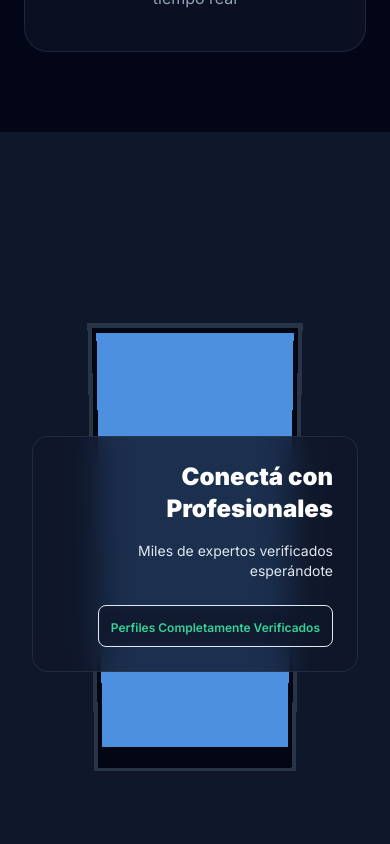
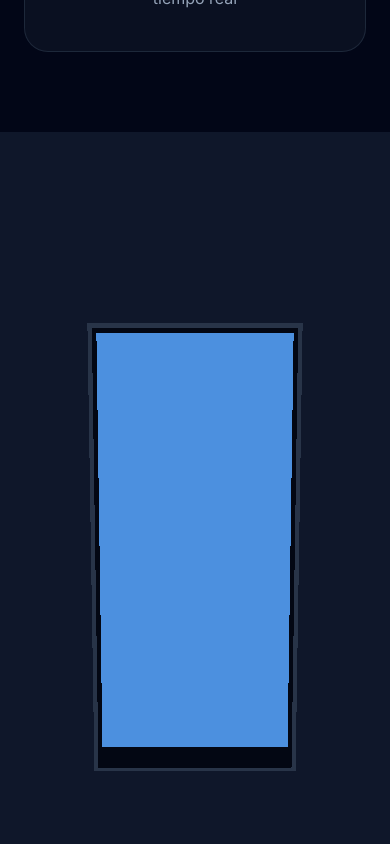
Before and after one commit to Serbisapp/serbis-landing, a React (Vite) app: page / in a window 390 px wide. Shown: the part 1760-2604 px from the top of the page. Built offline with nearby package versions, Linux system fonts and the light colour scheme.

Commit message:
Refactor horizontal scroll text positioning
Adjusted text positioning in `HorizontalScroll3D.tsx` to appear on the sides of the screen, eliminating overlap with the 3D phone model.

```diff
--- a/src/components/HorizontalScroll3D.tsx
+++ b/src/components/HorizontalScroll3D.tsx
@@ -360,35 +360,37 @@ export const HorizontalScroll3D = () => {
         </Canvas>
       </div>
 
-      {/* Content - Layout dynamically synced with the 3D animation */}
-      <div ref={scrollContentRef} className="relative z-10 flex h-full">
+      {/* This invisible div drives the scroll animation's progress. */}
+      <div ref={scrollContentRef} className="absolute h-full">
+        <div style={{ width: `${sections.length * 100}vw`, height: '1px' }} />
+      </div>
+
+      {/* Content - Absolutely positioned and fades in/out */}
+      <div className="absolute inset-0 z-10 pointer-events-none">
         {sections.map((section, index) => {
-          let alignmentClass = "justify-center";
-          let textAlignClass = "text-center";
-          let opacity = 1.0;
+          const sectionMiddle = (index + 0.5) / sections.length;
+          const distance = Math.abs(scrollProgress - sectionMiddle);
+          const halfSection = 0.5 / sections.length;
+          const opacity = gsap.utils.clamp(0, 1, (halfSection - distance) / (halfSection * 0.5));
 
-          if (index === 0) {
-            alignmentClass = "justify-end";
-            textAlignClass = "text-right";
-          } else if (index === 2) {
-            alignmentClass = "justify-start";
-            textAlignClass = "text-left";
-          } else { // index === 1
-            // Fade out when phone is in the center.
-            // Opacity is 0 when scrollProgress is in [0.45, 0.55]
-            // and fades to 1 at 0.35 and 0.65.
-            const distance = Math.abs(scrollProgress - 0.5);
-            opacity = gsap.utils.clamp(0, 1, (distance - 0.05) / 0.1);
+          let positionClasses: string;
+
+          if (index === 2) {
+            // Section 2 on the left, as the phone model moves to the right
+            positionClasses = 'absolute inset-y-0 left-0 w-1/2 flex justify-center items-center';
+          } else {
+            // Section 0 and 1 on the right, as phone is on left or center
+            positionClasses = 'absolute inset-y-0 right-0 w-1/2 flex justify-center items-center';
           }
 
           return (
             <div
               key={index}
-              className={`flex-shrink-0 w-screen h-full flex items-center p-8 md:p-16 ${alignmentClass}`}
+              className={`${positionClasses} p-8 md:p-16`}
+              style={{ opacity, pointerEvents: opacity > 0 ? 'auto' : 'none' }}
             >
               <div
-                className={`bg-slate-900/80 backdrop-blur-lg rounded-2xl p-6 md:p-8 border border-slate-700/50 max-w-lg transition-opacity duration-200 ease-in-out ${textAlignClass}`}
-                style={{ opacity }}
+                className="bg-slate-900/80 backdrop-blur-lg rounded-2xl p-6 md:p-8 border border-slate-700/50 max-w-lg text-left"
               >
                 <h2 className="text-2xl md:text-3xl lg:text-4xl font-black mb-4 text-white">
                   {section.title}
```
